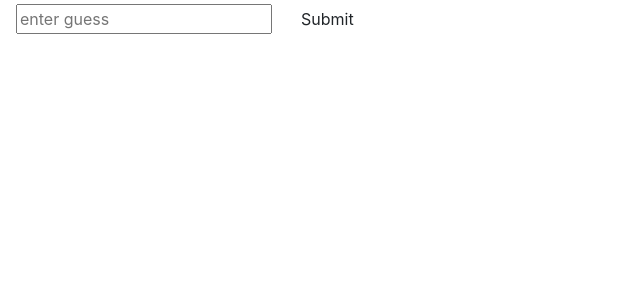
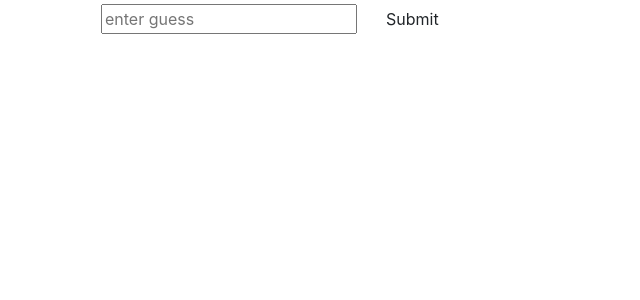
Before and after one commit to yentzu-wang/hooks-context, a React (Create React App) app: page / in a window 1280 px wide. Shown: the top 300 px of the page, without its empty margins (0-640 px from the left). Built offline with nearby package versions, Linux system fonts and the light colour scheme.

Commit message:
Finish 10-123

```diff
--- a/src/App.js
+++ b/src/App.js
@@ -25,8 +25,18 @@ function App() {
   const setSecretWord = secretWord =>
     dispatch({ type: "setSecretWord", payload: secretWord })
 
+  if (!state.secretWord) {
+    return (
+      <div className="container" data-test="spinner">
+        <div className="spinner-border" role="status">
+          <span className="sr-only">Loading...</span>
+        </div>
+      </div>
+    )
+  }
+
   return (
-    <div data-test="component-app">
+    <div className="container" data-test="component-app">
       <Input secretWord={state.secretWord} />
     </div>
   )
```
